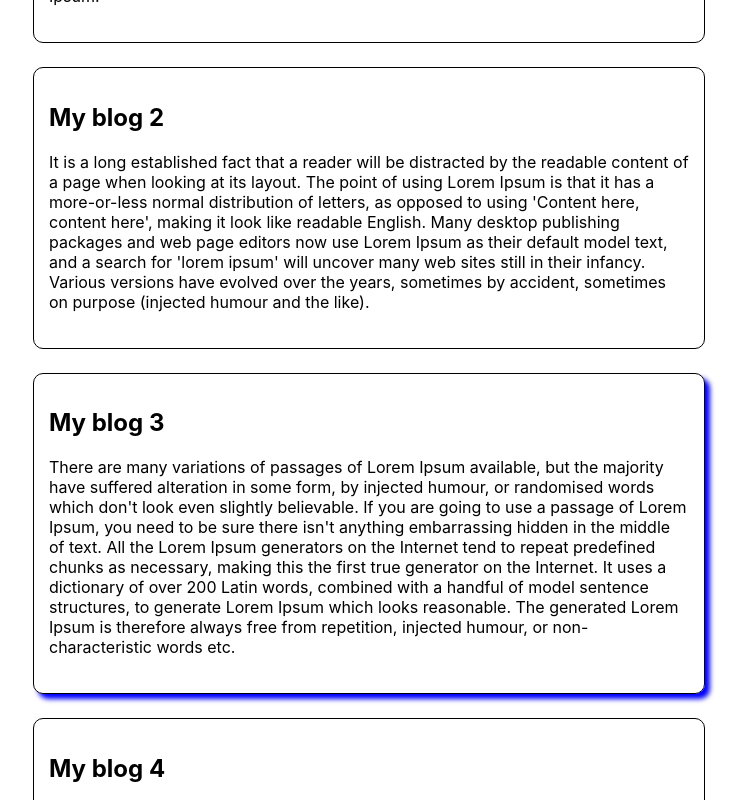
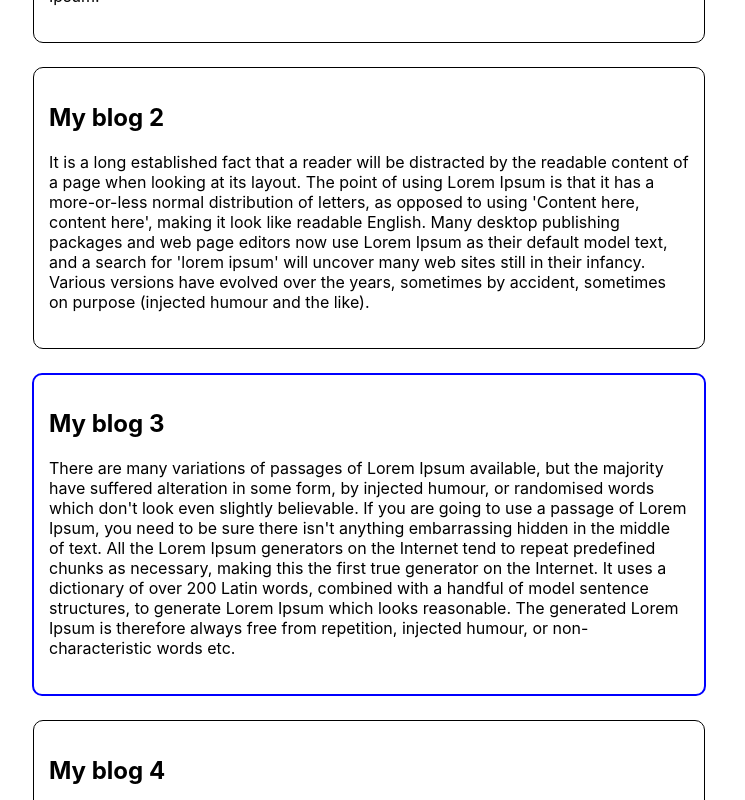
Before and after one commit to Celiaxz/training-blog, a React (Create React App) app: page / in a window 1280 px wide. In both pictures the pointer is over the element 640 px from the left and 810 px from the top of the page. Shown: the part 410-1210 px from the top of the page, without its empty margins (271-1016 px from the left). Built offline with nearby package versions, Linux system fonts and the light colour scheme.

Commit message:
remove box-shadow and add border-color on BlogItem hover

```diff
--- a/src/BlogItem.css
+++ b/src/BlogItem.css
@@ -2,6 +2,11 @@
   display: flex;
   flex-direction: column;
   align-items: center;
+}
+
+.parent-blog-container :hover {
+  border-color: blue;
+  border-width: 2.5px;
 }
 
 .blog-container {
@@ -13,10 +18,3 @@
   margin-bottom: 12px;
   align-items: center;
 }
-#parentID :hover {
-  box-shadow: 5px 5px 5px blue;
-}
-
-#blogID :hover {
-  box-shadow: none;
-}
--- a/src/BlogItem.js
+++ b/src/BlogItem.js
@@ -4,10 +4,10 @@ import "./BlogItem.css";
 const BlogItem = (props) => {
   const { myData } = props;
   return (
-    <div className="parent-blog-container" id="parentID">
+    <div className="parent-blog-container">
       {myData.map((item) => {
         return (
-          <div className="blog-container" key={item.id} id="blogID">
+          <div className="blog-container" key={item.id}>
             <h2>{item.title}</h2>
             <p>{item.body}</p>
           </div>
```
